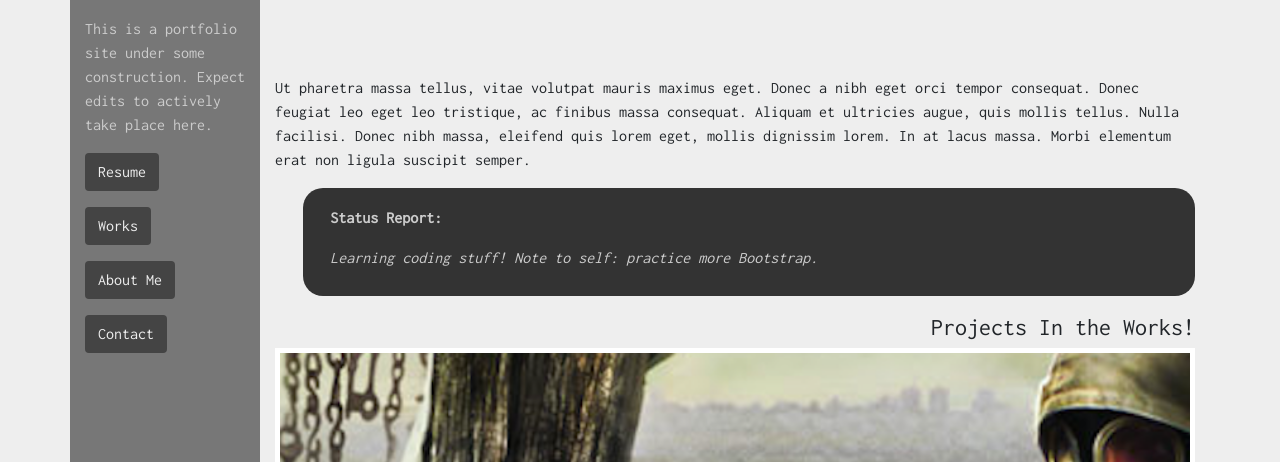
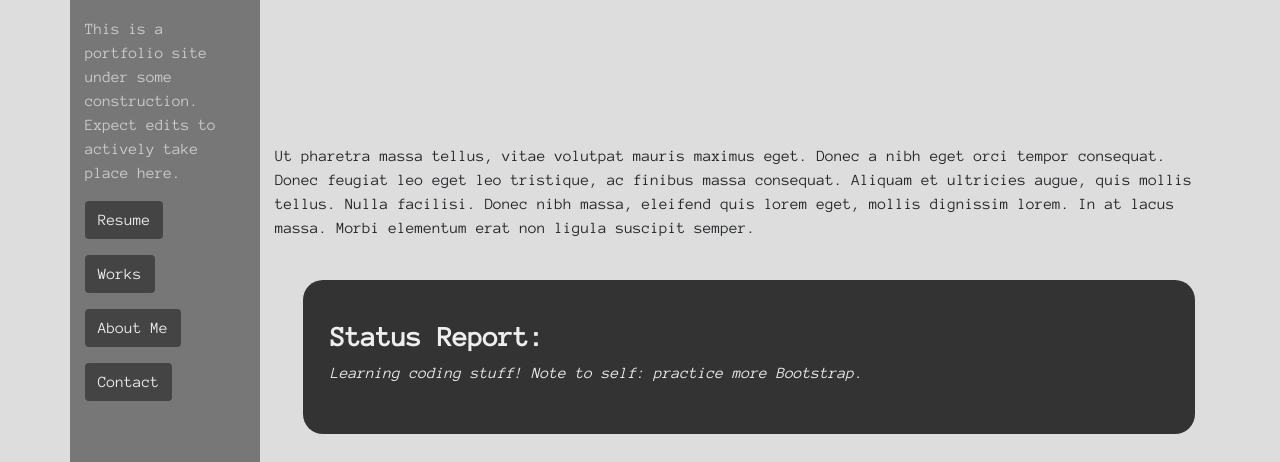
Before and after one commit to lenjha/portfolio-site, a plain HTML site: page index.html in a window 1280 px wide. Shown: the part 166-628 px from the top of the page. Drawn offline with Linux system fonts and the light colour scheme.

Commit message:
Add images, edit README.md.

```diff
--- a/css/custom.css
+++ b/css/custom.css
@@ -3,11 +3,11 @@ blockquote {
 }
 
 body {
-  background-color: #eeeeee;
+  background-color: #dddddd;
 }
 
-h1, h2, h4, p, li {
-  font-family: 'Inconsolata', monospace;
+h1, h2, h3, h4, p, li {
+  font-family: 'Anonymous Pro', monospace;
 }
 
 ul {
@@ -54,6 +54,7 @@ ul {
   margin: 10px;
   padding: 10px;
   background-color: #eeeeee;
+  border: 5px solid white;
   width: 45%;
 }
 
@@ -66,12 +67,22 @@ ul {
   text-align: center;
 }
 
+.intro-text {
+  margin-bottom: 40px;
+}
+
 .jumbotron {
   background-color: inherit;
+  margin-bottom: 100px;
 }
 
 .skills-pride li {
   margin: 9%;
+}
+
+.stat-report {
+  color: #eeeeee;
+  padding: 50px;
 }
 
 .text-card {
@@ -88,6 +99,10 @@ ul {
 
 .main-header {
   font-size: 100px;
+}
+
+.project-head {
+  margin-top: 40px;
 }
 
 .project-images {
--- a/index.html
+++ b/index.html
@@ -12,7 +12,7 @@ REGULAR COMMITS -->
 <html>
   <head>
     <link href="css/bootstrap.css" rel="stylesheet" type="text/css">
-    <link href="https://fonts.googleapis.com/css?family=Inconsolata" rel="stylesheet">
+    <link href="https://fonts.googleapis.com/css?family=Anonymous+Pro" rel="stylesheet">
     <link href="css/custom.css" rel="stylesheet" type="text/css">
     <title>Welcome!</title>
   </head>
@@ -36,17 +36,19 @@ REGULAR COMMITS -->
               <h2 class="lead sub-header">It's me--Lena!</h2>
             </div>
           </div>
-          <p>Ut pharetra massa tellus, vitae volutpat mauris maximus eget. Donec a nibh eget orci tempor consequat. Donec feugiat leo eget leo tristique, ac finibus massa consequat. Aliquam et ultricies augue, quis mollis tellus. Nulla facilisi. Donec nibh massa, eleifend quis lorem eget, mollis dignissim lorem. In at lacus massa. Morbi elementum erat non ligula suscipit semper.</p>
+          <p class=intro-text>Ut pharetra massa tellus, vitae volutpat mauris maximus eget. Donec a nibh eget orci tempor consequat. Donec feugiat leo eget leo tristique, ac finibus massa consequat. Aliquam et ultricies augue, quis mollis tellus. Nulla facilisi. Donec nibh massa, eleifend quis lorem eget, mollis dignissim lorem. In at lacus massa. Morbi elementum erat non ligula suscipit semper.</p>
 
           <div class="text-card">
-            <p><strong>Status Report:</strong></p>
-            <p><em>Learning coding stuff!  Note to self: practice more Bootstrap.</em></p>
+            <span class="stat-report">
+              <h3><strong>Status Report:</strong></h3>
+              <p><em>Learning coding stuff!  Note to self: practice more Bootstrap.</em></p>
+            </span>
           </div>
 
             <div class="project-images">
-              <h4>Projects In the Works!</h4>
+              <h4 class="project-head">Projects In the Works!</h4>
               <a href="https://github.com/lenjha/post-apocalyptia" target="_blank"><img src="images/post-prev.png" alt="A preview of the ___ project"></a>
-                <p>Post Apocalyptia: <span class="work-desc">A personal project, using HTML, Bootstrap, and CSS</span></p>
+                <p>Welcome to Post-Apocalyptia: <span class="work-desc">A personal project, using HTML, Bootstrap, and CSS</span></p>
               <a href="https://github.com/lenjha/cupcakeshop" target="_blank"><img src="images/cupcake-prev.png" alt="A preview of the cupcake shop project"></a>
                 <p>Sugarbaby's: <span class="work-desc">Link and image experimentation, using HTML and CSS</span></p>
               <a href="https://github.com/lenjha/ghost-island" target="_blank"><img src="images/ghost-prev.png" alt="A preview of the ghost island project"></a>
@@ -57,13 +59,17 @@ REGULAR COMMITS -->
                 <p>Geek Rage Vacay: <span class="work-desc">A project experimenting on cards, using HTML, Bootstraps, and CSS - intended to cause cringe and ire within the particularly-geeky.</span></p>
               <a href="https://github.com/lenjha/animalshelter" target="_blank"><img src="images/pet-prev.png" alt="A preview of the pet shelter project"></a>
                 <p>Shelter of Goodbois: <span class="work-desc">A floats practice site, using HTML and CSS</span></p>
+              <a href="https://github.com/lenjha/hello-world" target="_blank"><img src="images/hello-prev.png" alt="A hand waving hello"></a>
+                <p>Hello, Hello!: <span class="work-desc">Saying hello in multiple languages, using HTML</span></p>
+              <a href="https://github.com/lenjha/goodbye" target="_blank"><img src="images/goodbye-prev.png" alt="A forlorn child looking out a rainy window"></a>
+                <p>Goodbye: <span class="work-desc">Saying goodbye in multiple languages, using HTML</span></p>
             </div>
 
           </div>
 
           <blockquote class="blockquote text-card">
-            <p>"... Go placidly amid the noise and haste, and remember what peace there may be in silence. As far as possible without surrender, be on good terms with all persons..."</p>
-            <footer class="blockquote-footer">excerpt from <cite title="Desiderata">Desiderata</cite></footer>
+            <em><p>"... Go placidly amid the noise and haste, and remember what peace there may be in silence. As far as possible without surrender, be on good terms with all persons..."</p>
+            <footer class="blockquote-footer">excerpt from <cite title="Desiderata">Desiderata</cite></footer></em>
           </blockquote>
 
           <div class="card cluster">
```
Also changed, not shown: images/goodbye-prev.png (added), images/hello-prev.png (added), 1 other file.
